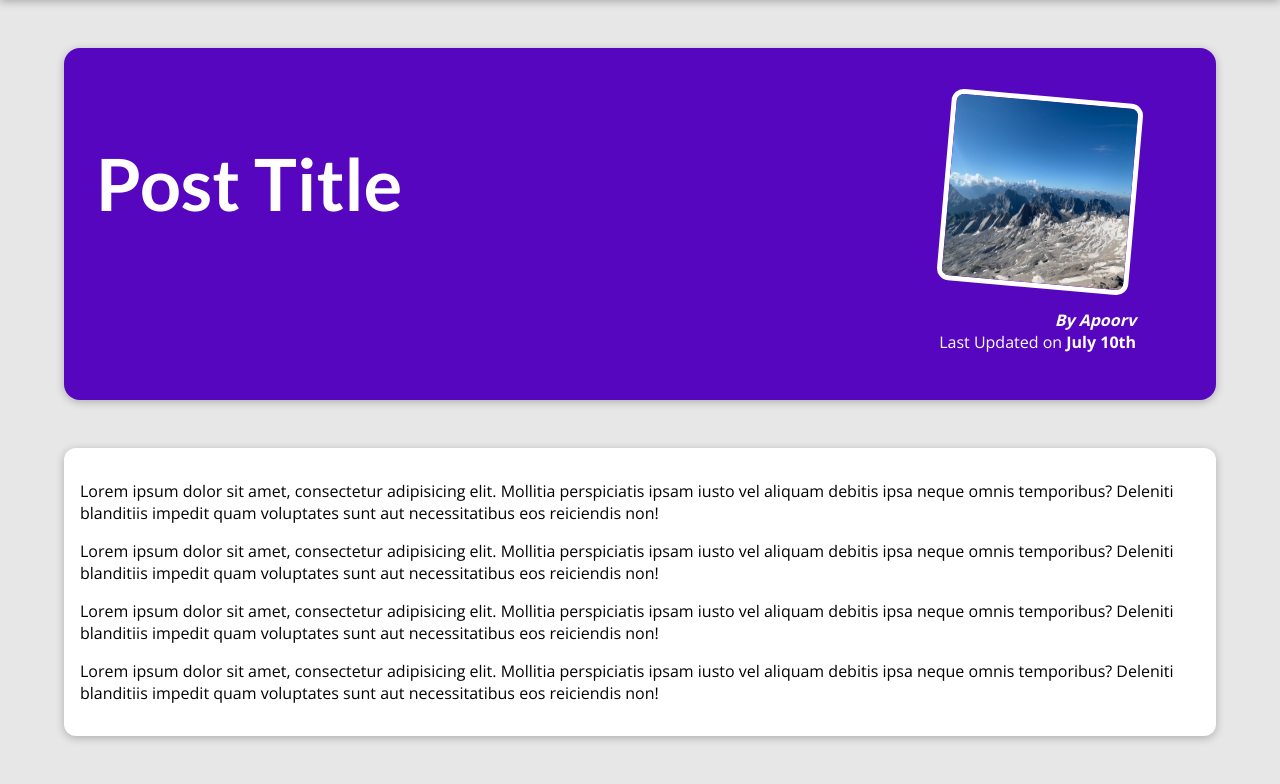
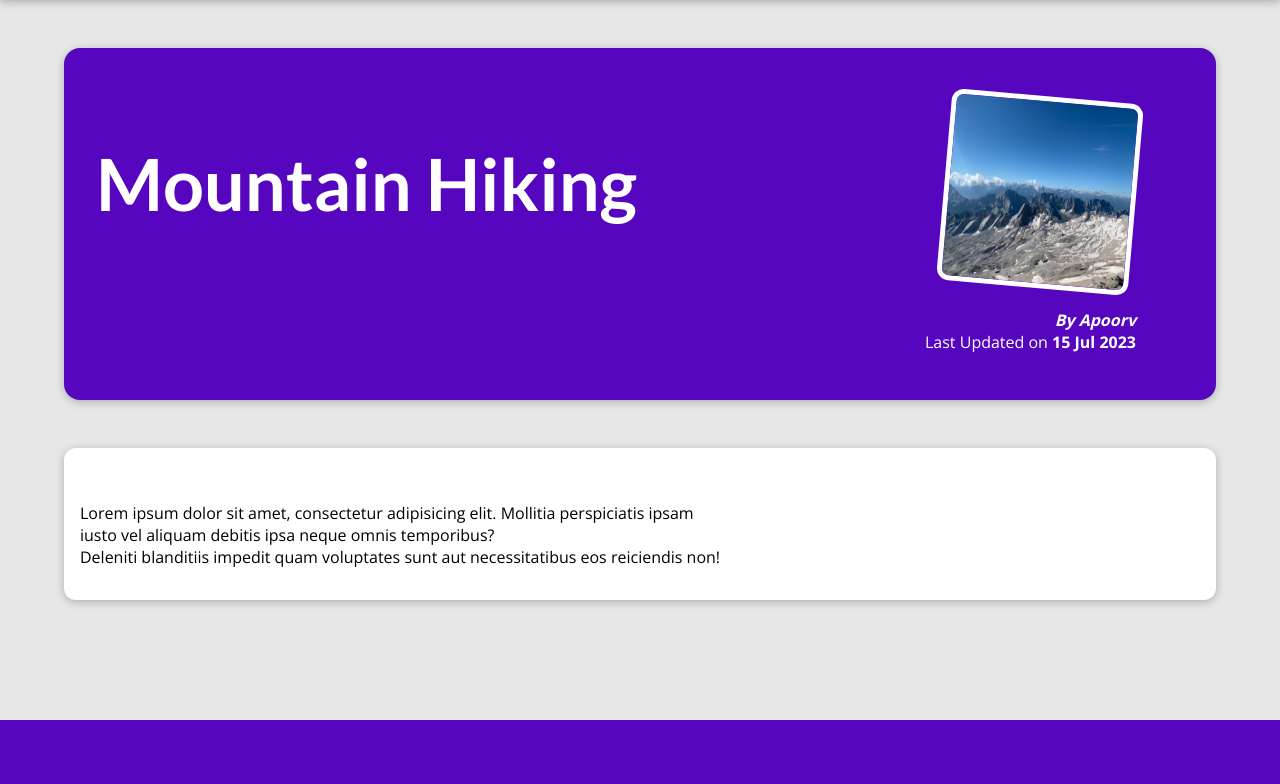
Before and after one commit to apoorvabhishek2020/Django-blog1, a Django app: page /posts/hike-in-the-mountains in a window 1280 px wide. Shown: the part 80-864 px from the top of the page. After the commit the page ends 800 px from the top, so only its background shows below. Run offline with Django 4.2, Linux system fonts and the light colour scheme.

Commit message:
Added Dictionary of Data in place of hardcoding

```diff
--- a/app/blog/templates/blog/index.html
+++ b/app/blog/templates/blog/index.html
@@ -19,7 +19,9 @@
     <section id="latest-posts">
         <h2>My Latest thoughts</h2>
         <ul>
-            {% include "blog/includes/post.html" %}
+            {% for post in posts %}
+                {% include "blog/includes/post.html" %}
+            {% endfor %}
         </ul>
     </section>
     <section id="about">
--- a/app/blog/templates/blog/post-detail.html
+++ b/app/blog/templates/blog/post-detail.html
@@ -1,33 +1,22 @@
 {% extends 'base.html' %}
 {% load static %}
-{% block title %}This Post Title{% endblock title %}
+{% block title %}T{{ post.title }}{% endblock title %}
 {% block css_files %}
     <link rel='stylesheet' href="{% static 'blog/post-detail.css' %}">
 {% endblock css_files %}
 
 {% block content %}
     <section id="summary">
-        <h2>Post Title</h2>
+        <h2>{{ post.title }}</h2>
         <article>
-            <img src="{% static 'blog/images/mountains.jpg' %}" alt="Post Title" />
-            <address>By Apoorv</address>
+            <img src="{% static 'blog/images/'|add:post.image %}" alt="{{ post.title }}" />
+            <address>By {{ post.author|title }}</address>
             <div>
-                Last Updated on <time>July 10th</time>
+                Last Updated on <time>{{ post.date|date:"d M Y"  }}</time>
             </div>
         </article>
     </section>
     <main>
-        <p>
-            Lorem ipsum dolor sit amet, consectetur adipisicing elit. Mollitia perspiciatis ipsam iusto vel aliquam debitis ipsa neque omnis temporibus? Deleniti blanditiis impedit quam voluptates sunt aut necessitatibus eos reiciendis non!
-        </p>
-        <p>
-            Lorem ipsum dolor sit amet, consectetur adipisicing elit. Mollitia perspiciatis ipsam iusto vel aliquam debitis ipsa neque omnis temporibus? Deleniti blanditiis impedit quam voluptates sunt aut necessitatibus eos reiciendis non!
-        </p>
-        <p>
-            Lorem ipsum dolor sit amet, consectetur adipisicing elit. Mollitia perspiciatis ipsam iusto vel aliquam debitis ipsa neque omnis temporibus? Deleniti blanditiis impedit quam voluptates sunt aut necessitatibus eos reiciendis non!
-        </p>
-        <p>
-            Lorem ipsum dolor sit amet, consectetur adipisicing elit. Mollitia perspiciatis ipsam iusto vel aliquam debitis ipsa neque omnis temporibus? Deleniti blanditiis impedit quam voluptates sunt aut necessitatibus eos reiciendis non!
-        </p>
+        {{ post.content|linebreaks }}
     </main>
 {% endblock content %}
--- a/app/blog/views.py
+++ b/app/blog/views.py
@@ -1,11 +1,89 @@
 from django.shortcuts import render
+from datetime import date
 
+all_posts = [
+    {
+        "slug": "hike-in-the-mountains",
+        "image": "mountains.jpg",
+        "author": "Apoorv",
+        "date": date(2023, 7, 15),
+        "title": "Mountain Hiking",
+        "excerpt": '''
+            There's nothing like a mountain hiking.
+            It's really awesome and a fun moment for anyone who wants to travel.
+            I love travelling to mountains and I do that very often.
+            I have visited many and many hill stations.
+        ''',
+        "content": '''
+            Lorem ipsum dolor sit amet, consectetur adipisicing elit. Mollitia perspiciatis ipsam
+            iusto vel aliquam debitis ipsa neque omnis temporibus?
+            Deleniti blanditiis impedit quam voluptates sunt aut necessitatibus eos reiciendis non!
+        '''
+    },
+    {
+        "slug": "hike-in-the-mountains",
+        "image": "mountains.jpg",
+        "author": "Apoorv",
+        "date": date(2023, 7, 15),
+        "title": "Mountain Hiking",
+        "excerpt": '''
+            There's nothing like a mountain hiking.
+            It's really awesome and a fun moment for anyone who wants to travel.
+            I love travelling to mountains and I do that very often.
+            I have visited many and many hill stations.
+        ''',
+        "content": '''
+            Lorem ipsum dolor sit amet, consectetur adipisicing elit. Mollitia perspiciatis ipsam
+            iusto vel aliquam debitis ipsa neque omnis temporibus?
+            Deleniti blanditiis impedit quam voluptates sunt aut necessitatibus eos reiciendis non!
+        '''
+    },
+    {
+        "slug": "hike-in-the-mountains",
+        "image": "mountains.jpg",
+        "author": "Apoorv",
+        "date": date(2023, 7, 15),
+        "title": "Mountain Hiking",
+        "excerpt": '''
+            There's nothing like a mountain hiking.
+            It's really awesome and a fun moment for anyone who wants to travel.
+            I love travelling to mountains and I do that very often.
+            I have visited many and many hill stations.
+        ''',
+        "content": '''
+            Lorem ipsum dolor sit amet, consectetur adipisicing elit. Mollitia perspiciatis ipsam
+            iusto vel aliquam debitis ipsa neque omnis temporibus?
+            Deleniti blanditiis impedit quam voluptates sunt aut necessitatibus eos reiciendis non!
+        '''
+    },
+    {
+        "slug": "hike-in-the-mountains",
+        "image": "mountains.jpg",
+        "author": "Apoorv",
+        "date": date(2023, 7, 15),
+        "title": "Mountain Hiking",
+        "excerpt": '''
+            There's nothing like a mountain hiking.
+            It's really awesome and a fun moment for anyone who wants to travel.
+            I love travelling to mountains and I do that very often.
+            I have visited many and many hill stations.
+        ''',
+        "content": '''
+            Lorem ipsum dolor sit amet, consectetur adipisicing elit. Mollitia perspiciatis ipsam
+            iusto vel aliquam debitis ipsa neque omnis temporibus?
+            Deleniti blanditiis impedit quam voluptates sunt aut necessitatibus eos reiciendis non!
+        '''
+    },
+]
 
 def starting_page(request):
-    return render(request, 'blog/index.html')
+    sorted_posts = sorted(all_posts, key=lambda post: post['date'])
+    latest_posts = sorted_posts[-3:]
+    return render(request, 'blog/index.html', {"posts": latest_posts})
 
 def posts(request):
-    return render(request, 'blog/all-posts.html')
+    return render(request, 'blog/all-posts.html', {"all_posts": all_posts})
 
 def post_detail(request, slug):
-    return render(request, 'blog/post-detail.html')
+    identified_post = next(post for post in all_posts if post['slug'] == slug)
+    return render(request, 'blog/post-detail.html', {"post": identified_post})
```
Also changed, not shown: app/blog/templates/blog/all-posts.html (+3 -7 lines), app/blog/templates/blog/includes/post.html (+4 -7 lines).
